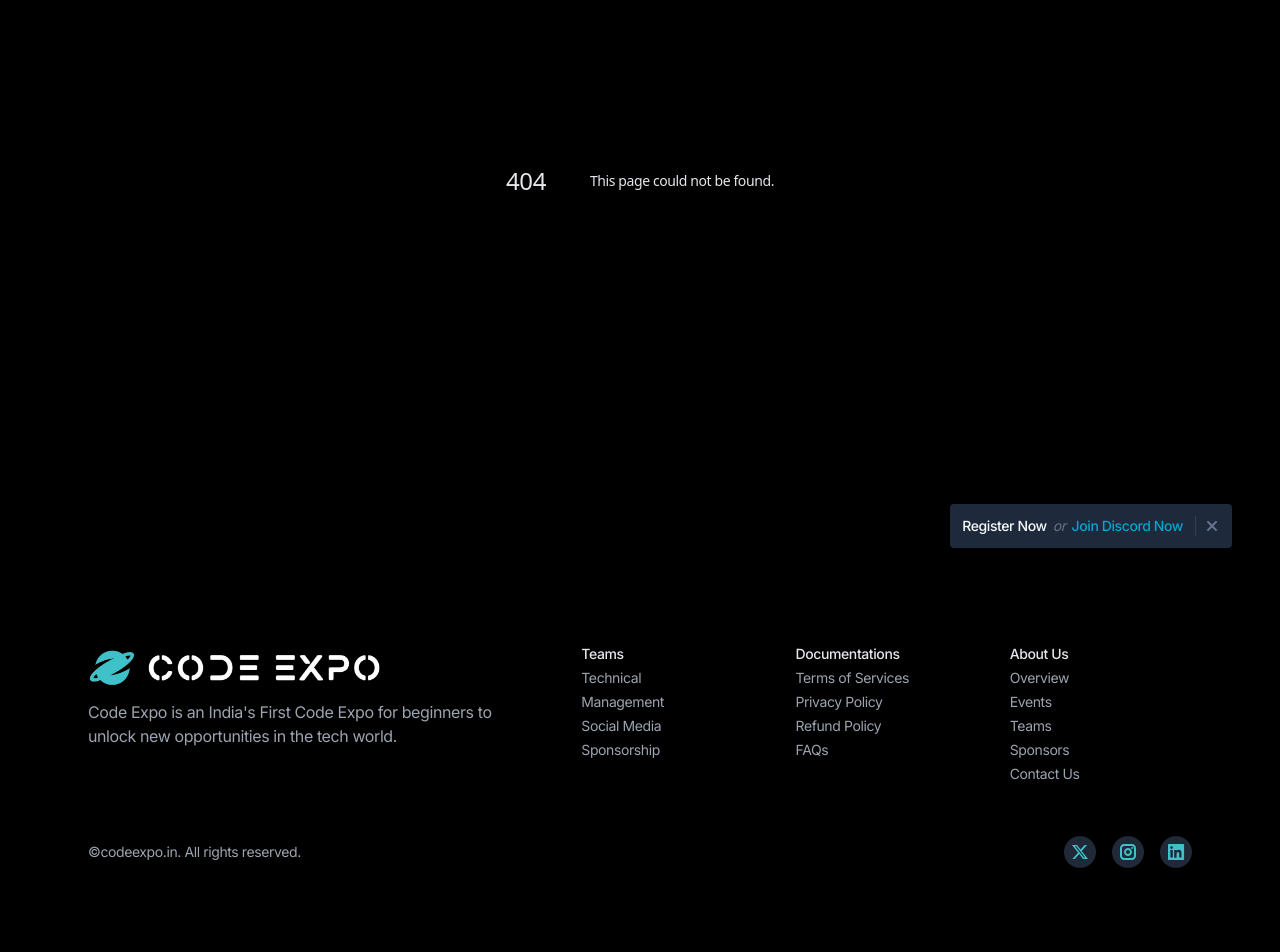
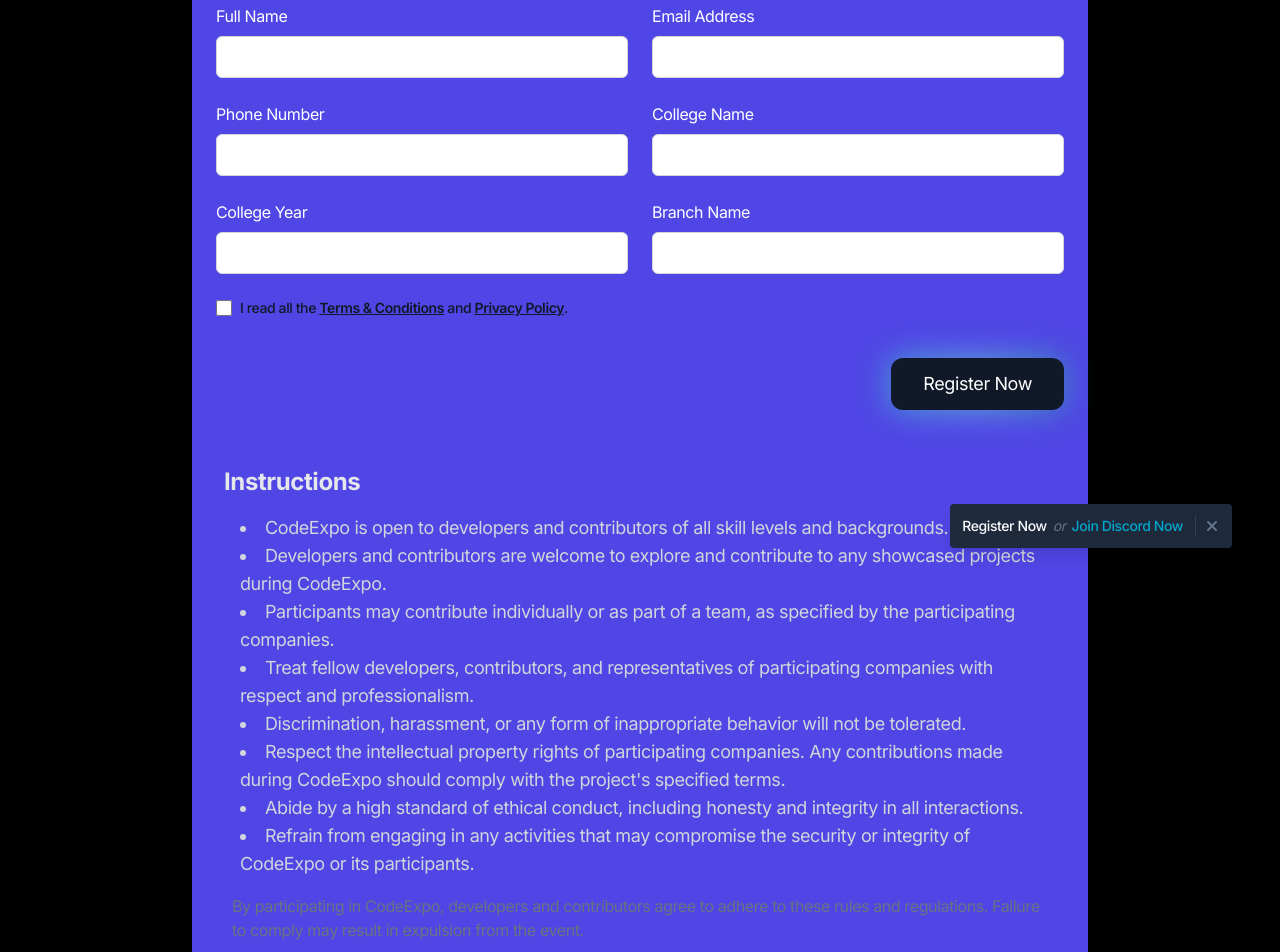
Before and after one commit to rohankumarchaudhary67/codeexpo, a Next.js app: page /registration in a window 1280 px wide. Before the commit this address had no page. Shown: the part 220-1172 px from the top of the page. Built offline with nearby package versions, Linux system fonts and the light colour scheme.

Commit message:
feat: Add developer registration page for CodeExpo

```diff
--- /dev/null
+++ b/src/app/registration/page.tsx
@@ -0,0 +1,12 @@
+import Registration_Form from "@/components/registration-form";
+
+export default function Registration() {
+    return (
+        <>
+            <div className="md:mb-16 pt-20">
+                <h2 className="relative text-center text-3xl md:text-4xl font-bold mt-10 flex md:flex-row flex-col justify-center items-center">Register Yourself for <img src="/logo/logo-text.png" className="md:h-14 h-12 pl-2" alt="" /></h2>
+                    <Registration_Form />
+            </div>
+        </>
+    )
+}
--- a/src/components/hero.tsx
+++ b/src/components/hero.tsx
@@ -32,10 +32,10 @@ export default function Hero() {
                                     <div
                                         className="absolute w-full transitiona-all duration-1000 opacity-70 -inset-px bg-gradient-to-r from-[#3fc1c9] via-[#67ced4] to-[#2f9fa6] rounded-xl blur-lg group-hover:opacity-100 group-hover:-inset-1 group-hover:duration-200 animate-tilt">
                                     </div>
-                                    <a href="#" title="Get quote now"
+                                    <Link href={"/registration"} title="Get quote now"
                                         className="w-full md:w-auto relative inline-flex items-center justify-center px-8 py-3 text-lg text-white transition-all duration-200 bg-gray-900 font-pj rounded-xl focus:outline-none focus:ring-2 focus:ring-offset-2 focus:ring-gray-900"
                                         role="button">Register Now
-                                    </a>
+                                    </Link>
                                 </div>
                             </div>
                             <div className='md:pl-8 md:pt-0 pt-8 w-full md:w-auto' data-aos="fade-up" data-aos-delay="600">
--- a/src/components/project-form.tsx
+++ b/src/components/project-form.tsx
@@ -64,8 +64,8 @@ export default function Project_Form() {
                     </div>
                 </form>
                 <section>
-                <div>
-                <div className="pt-14 md:px-2 rounded">
+                    <div>
+                        <div className="pt-14 md:px-2 rounded">
                             <h2 className="font-bold text-2xl">Instructions</h2>
                             <ul className="list-disc mt-4 list-inside text-gray-300 md:pl-4 px-2 text-sm md:text-lg">
                                 <li>Ensure that your project aligns with the themes or categories specified for CodeExpo.</li>
@@ -78,12 +78,12 @@ export default function Project_Form() {
                                 <li>Take advantage of networking opportunities with other exhibitors and event participants.</li>
                             </ul>
                             <p className="px-2 md:pl-2 pt-4 text-gray-500">Thank you for considering Code Expo as a platform to showcase your project. We look forward to reviewing your application and having you as a valuable participant in our exhibition.</p>
-                            <p className="px-2 md:pl-2 pt-2 text-gray-500">For any inquiries, please contact &ldquo;team.codeexpo@gmail.com&ldquo;.</p>
+                            <p className="px-2 md:pl-2 pt-2 text-gray-500">For any inquiries, please contact &ldquo;team@codeexpo.in&ldquo;.</p>
                             <p className="px-2 md:pl-2 pt-2 text-gray-500">Best of luck with your application!</p>
                         </div>
 
-                </div>
-            </section>
+                    </div>
+                </section>
             </section>
         </>
     )
--- /dev/null
+++ b/src/components/registration-form.tsx
@@ -0,0 +1,82 @@
+import Link from "next/link"
+
+export default function Registration_Form() {
+    return (
+        <>
+            <section className="max-w-4xl p-6 mx-auto bg-indigo-600 rounded-md shadow-md dark:bg-black md:mt-6">
+                <form>
+                    <div className="grid grid-cols-1 gap-6 sm:grid-cols-2">
+                        <div>
+                            <label className="text-white dark:text-gray-200" htmlFor="username">Full Name</label>
+                            <input id="username" type="text" className="block w-full px-4 py-2 mt-2 text-gray-700 bg-white border border-gray-300 rounded-md dark:bg-gray-800 dark:text-gray-300 dark:border-gray-600 focus:border-blue-500 dark:focus:border-blue-500 focus:outline-none focus:ring" />
+                        </div>
+
+                        <div>
+                            <label className="text-white dark:text-gray-200" htmlFor="emailAddress">Email Address</label>
+                            <input id="emailAddress" type="email" className="block w-full px-4 py-2 mt-2 text-gray-700 bg-white border border-gray-300 rounded-md dark:bg-gray-800 dark:text-gray-300 dark:border-gray-600 focus:border-blue-500 dark:focus:border-blue-500 focus:outline-none focus:ring" />
+                        </div>
+
+                        <div>
+                            <label className="text-white dark:text-gray-200" htmlFor="password">Phone Number</label>
+                            <input id="password" type="text" className="block w-full px-4 py-2 mt-2 text-gray-700 bg-white border border-gray-300 rounded-md dark:bg-gray-800 dark:text-gray-300 dark:border-gray-600 focus:border-blue-500 dark:focus:border-blue-500 focus:outline-none focus:ring" />
+                        </div>
+
+                        <div>
+                            <label className="text-white dark:text-gray-200" htmlFor="password">College Name</label>
+                            <input id="password" type="text" className="block w-full px-4 py-2 mt-2 text-gray-700 bg-white border border-gray-300 rounded-md dark:bg-gray-800 dark:text-gray-300 dark:border-gray-600 focus:border-blue-500 dark:focus:border-blue-500 focus:outline-none focus:ring" />
+                        </div>
+
+                        <div>
+                            <label className="text-white dark:text-gray-200" htmlFor="password">College Year</label>
+                            <input id="password" type="text" className="block w-full px-4 py-2 mt-2 text-gray-700 bg-white border border-gray-300 rounded-md dark:bg-gray-800 dark:text-gray-300 dark:border-gray-600 focus:border-blue-500 dark:focus:border-blue-500 focus:outline-none focus:ring" />
+                        </div>
+
+                        <div>
+                            <label className="text-white dark:text-gray-200" htmlFor="password">Branch Name</label>
+                            <input id="password" type="text" className="block w-full px-4 py-2 mt-2 text-gray-700 bg-white border border-gray-300 rounded-md dark:bg-gray-800 dark:text-gray-300 dark:border-gray-600 focus:border-blue-500 dark:focus:border-blue-500 focus:outline-none focus:ring" />
+                        </div>
+
+                        <div className="flex items-center mb-4">
+                            <input id="default-checkbox" type="checkbox" value="" className="w-4 h-4 text-blue-600 bg-gray-100 border-gray-300 rounded focus:ring-blue-500 dark:focus:ring-blue-600 dark:ring-offset-gray-800 focus:ring-2 dark:bg-gray-700 dark:border-gray-600"/>
+                                <label htmlFor="default-checkbox" className="ms-2 text-sm font-medium text-gray-900 dark:text-gray-300">I read all the <a href="/" className="underline font-semibold">Terms & Conditions</a> and <a href="/" className="underline font-semibold">Privacy Policy</a>.</label>
+                        </div>
+                    </div>
+
+                    <div className="flex justify-end mt-10 md:mt-6">
+                        <div className="relative inline-flex w-full md:w-auto group">
+                            <div
+                                className="absolute transitiona-all duration-1000 opacity-70 -inset-px bg-gradient-to-r from-[#3fc1c9] via-[#67ced4] to-[#2f9fa6] rounded-xl blur-lg group-hover:opacity-100 group-hover:-inset-1 group-hover:duration-200 animate-tilt">
+                            </div>
+                            <Link href={"/apply-for-project"} title="Get quote now"
+                                className="w-full md:w-auto relative inline-flex items-center justify-center px-8 py-3 text-lg text-white transition-all duration-200 bg-gray-900 font-pj rounded-xl focus:outline-none focus:ring-2 focus:ring-offset-2 focus:ring-gray-900"
+                                role="button">Register Now
+                            </Link>
+                        </div>
+                    </div>
+                </form>
+
+                <section>
+                    <div>
+                        <div className="pt-14 md:px-2 rounded">
+                            <h2 className="font-bold text-2xl">Instructions</h2>
+                            <ul className="list-disc mt-4 list-inside text-gray-300 md:pl-4 px-2 text-sm md:text-lg">
+                                <li>CodeExpo is open to developers and contributors of all skill levels and backgrounds.</li>
+                                <li>Developers and contributors are welcome to explore and contribute to any showcased projects during CodeExpo.</li>
+                                <li>Participants may contribute individually or as part of a team, as specified by the participating companies.</li>
+                                <li>Treat fellow developers, contributors, and representatives of participating companies with respect and professionalism.</li>
+                                <li>Discrimination, harassment, or any form of inappropriate behavior will not be tolerated.</li>
+                                <li>Respect the intellectual property rights of participating companies. Any contributions made during CodeExpo should comply with the project's specified terms.</li>
+                                <li>Abide by a high standard of ethical conduct, including honesty and integrity in all interactions.</li>
+                                <li>Refrain from engaging in any activities that may compromise the security or integrity of CodeExpo or its participants.</li>
+                            </ul>
+                            <p className="px-2 md:pl-2 pt-4 text-gray-500">By participating in CodeExpo, developers and contributors agree to adhere to these rules and regulations. Failure to comply may result in expulsion from the event.</p>
+                            <p className="px-2 md:pl-2 pt-2 text-gray-500">For any inquiries, please contact &ldquo;team@codeexpo.in&ldquo;.</p>
+                            <p className="px-2 md:pl-2 pt-2 text-gray-500">Best of luck with your application!</p>
+                        </div>
+
+                    </div>
+                </section>
+            </section>
+        </>
+    )
+}
--- a/src/components/ui/header.tsx
+++ b/src/components/ui/header.tsx
@@ -48,10 +48,10 @@ export default function Header() {
                                     <div
                                         className="absolute transitiona-all duration-1000 opacity-70 -inset-px bg-gradient-to-r from-[#3fc1c9] via-[#67ced4] to-[#2f9fa6] rounded-xl blur-lg group-hover:opacity-100 group-hover:-inset-1 group-hover:duration-200 animate-tilt ml-3">
                                     </div>
-                                    <a href="#" title="Get quote now"
+                                    <Link href={"/registration"} title="Get quote now"
                                         className="relative inline-flex items-center justify-center px-8 py-2 text-lg font-bold text-white transition-all duration-200 bg-gray-900 font-pj rounded-xl focus:outline-none focus:ring-2 focus:ring-offset-2 focus:ring-gray-900 ml-3"
                                         role="button">Register
-                                    </a>
+                                    </Link>
                                 </div>
                             </li>
                         </ul>
```
Also changed, not shown: src/components/features.tsx (line endings or trailing spaces).
